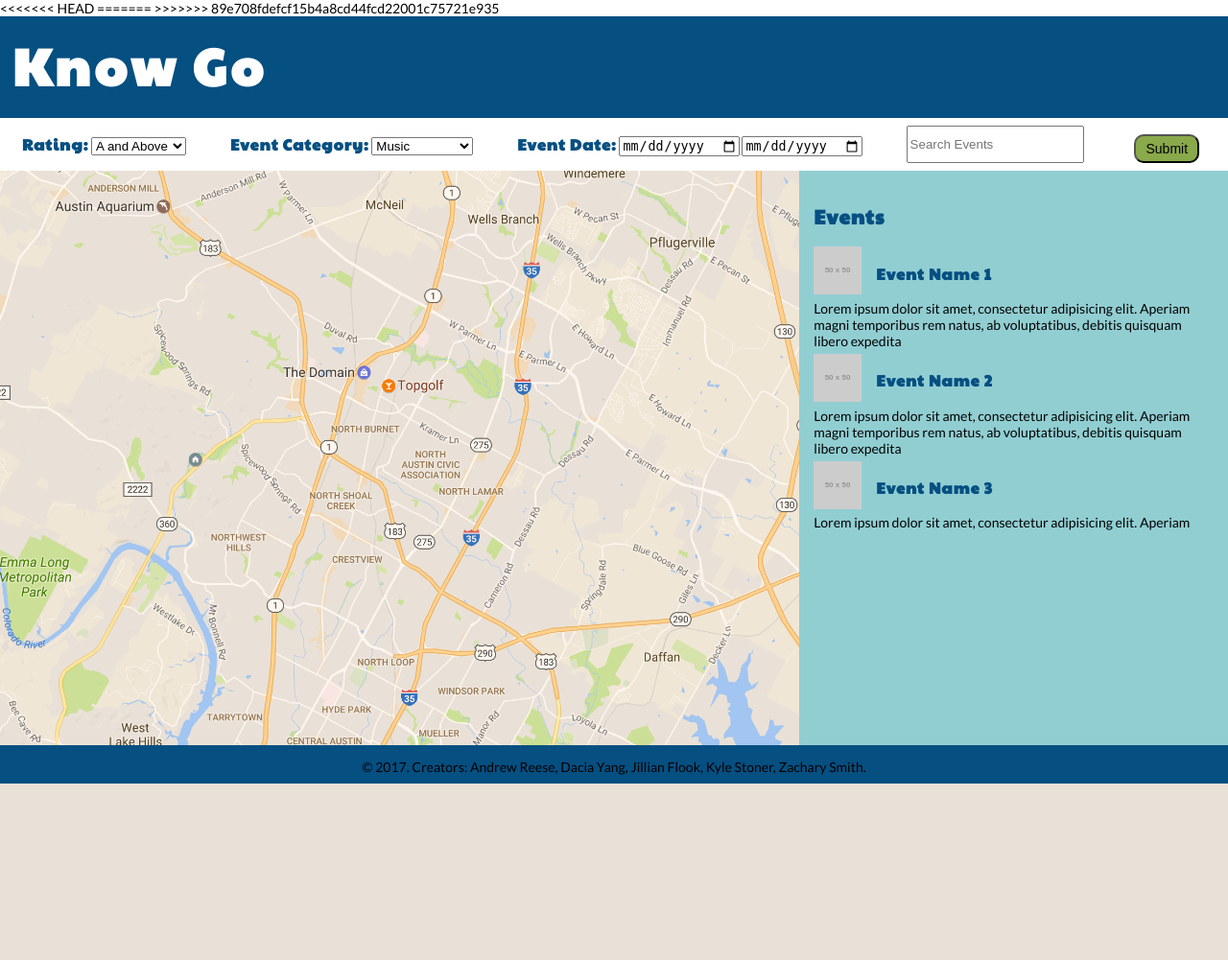
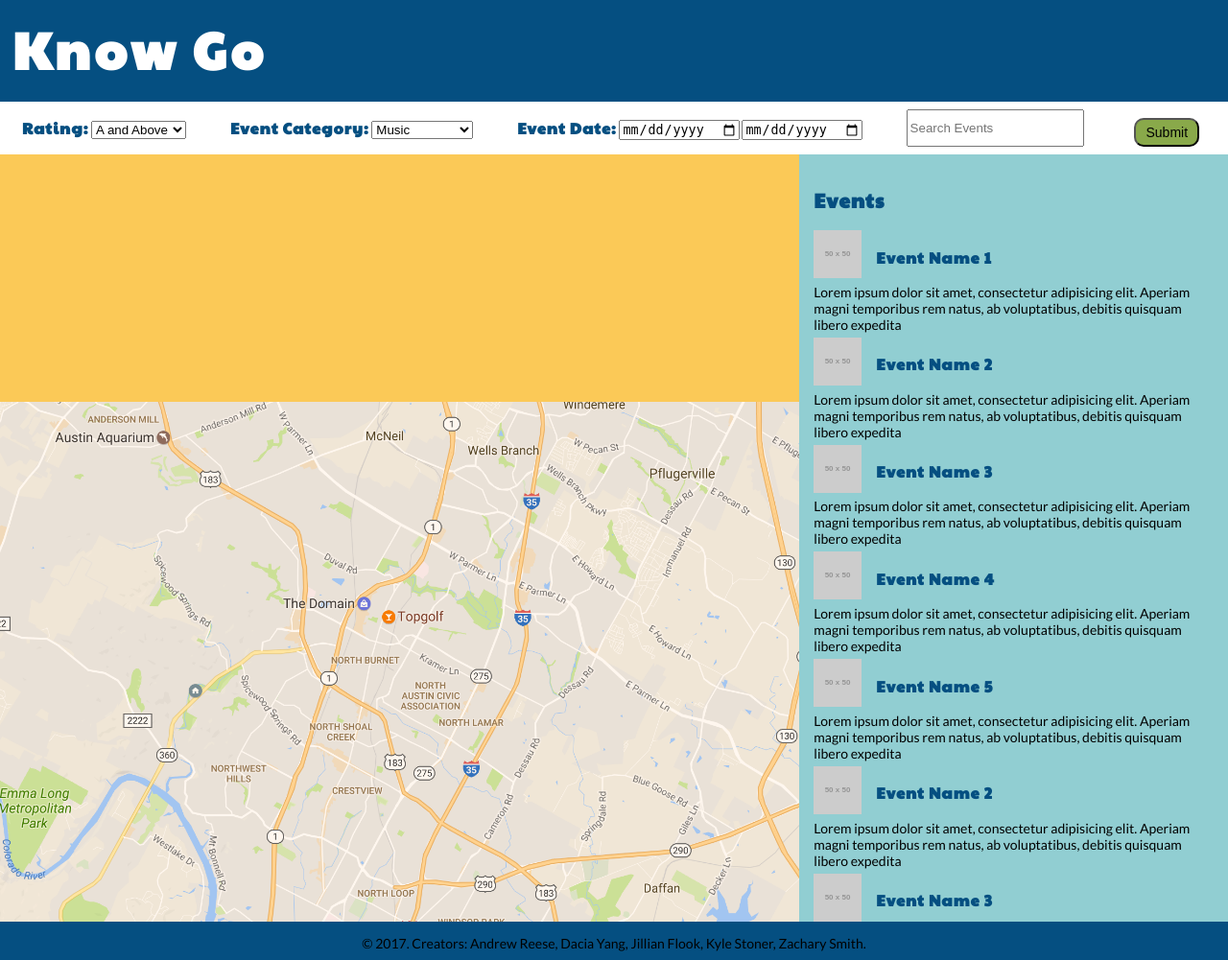
Before and after one commit to Kyleds63/MainProject1, a PHP site: page / in a window 1280 px wide. Shown: the whole page at 96% size. Before the commit the page ends 817 px from the top, so only its background shows below. Run offline with PHP 8.4, Linux system fonts and the light colour scheme; grey boxes labelled with a size stand in for pictures from a placeholder-image service; some libraries are stand-ins or nearby versions.

Commit message:
fixed map height bug, updated nav bar and event results

```diff
--- a/assets/css/style.css
+++ b/assets/css/style.css
@@ -39,6 +39,12 @@
 
 /* --------- main section styling  --------------------------------------------------- */
 
+main{
+	overflow: hidden;
+	max-height: 100%;
+}
+
+
 #mapArea{
 	background-color: #FBC957;
 	width: 70%;
@@ -61,7 +67,6 @@
 /*outer most events section container */
 .events{
 	margin-bottom: 15px;
-	height:298px;
 	overflow: scroll;
 	overflow-x: hidden;
 }
@@ -189,9 +194,3 @@
 
 
 /* ------------------------ Media Queries-------------------------------------------------------------------------- */
-
-<<<<<<< HEAD
-=======
-
-
->>>>>>> 89e708fdefcf15b4a8cd44fcd22001c75721e935
--- a/index.html
+++ b/index.html
@@ -1,8 +1,4 @@
 <!DOCTYPE html>
-<<<<<<< HEAD
-=======
-
->>>>>>> 89e708fdefcf15b4a8cd44fcd22001c75721e935
 <html lang="en">
 <head>
 	<meta charset="utf-8">
@@ -101,6 +97,26 @@
 						<h3 class="eventHeader">Event Name 5</h3>
 						<p class="eventDescr">Lorem ipsum dolor sit amet, consectetur adipisicing elit. Aperiam magni temporibus rem natus, ab voluptatibus, debitis quisquam libero expedita</p>
 					</div>
+					<div class="ratedEvent">
+						<img src="http://placehold.it/50x50" alt="placehold for rating" class="ratedImg">
+						<h3 class="eventHeader">Event Name 2</h3>
+						<p class="eventDescr">Lorem ipsum dolor sit amet, consectetur adipisicing elit. Aperiam magni temporibus rem natus, ab voluptatibus, debitis quisquam libero expedita</p>
+					</div>
+					<div class="ratedEvent">
+						<img src="http://placehold.it/50x50" alt="placehold for rating" class="ratedImg">
+						<h3 class="eventHeader">Event Name 3</h3>
+						<p class="eventDescr">Lorem ipsum dolor sit amet, consectetur adipisicing elit. Aperiam magni temporibus rem natus, ab voluptatibus, debitis quisquam libero expedita</p>
+					</div>
+					<div class="ratedEvent">
+						<img src="http://placehold.it/50x50" alt="placehold for rating" class="ratedImg">
+						<h3 class="eventHeader">Event Name 4</h3>
+						<p class="eventDescr">Lorem ipsum dolor sit amet, consectetur adipisicing elit. Aperiam magni temporibus rem natus, ab voluptatibus, debitis quisquam libero expedita</p>
+					</div>
+					<div class="ratedEvent">
+						<img src="http://placehold.it/50x50" alt="placehold for rating" class="ratedImg">
+						<h3 class="eventHeader">Event Name 5</h3>
+						<p class="eventDescr">Lorem ipsum dolor sit amet, consectetur adipisicing elit. Aperiam magni temporibus rem natus, ab voluptatibus, debitis quisquam libero expedita</p>
+					</div>
 				</section>
 			</section>
 		</aside>
```
